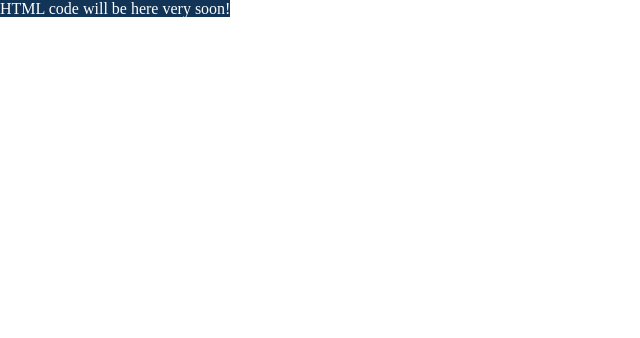
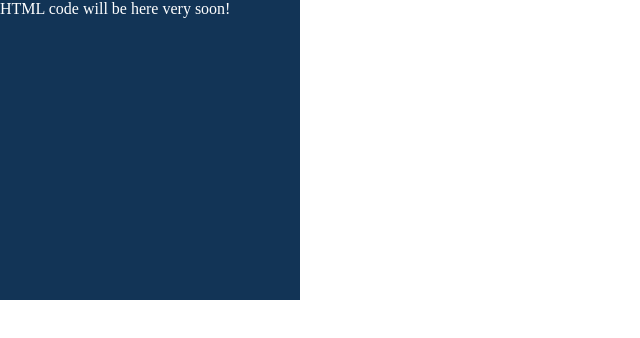
Before and after one commit to Aizushka/rsschool-cv, a plain HTML site: page index.html in a window 1280 px wide. Shown: the whole page, without its empty margins (0-640 px from the left). Drawn offline with Linux system fonts and the light colour scheme.

Commit message:
fix: typo in container block

```diff
--- a/index.html
+++ b/index.html
@@ -8,9 +8,8 @@
     <link rel="stylesheet" href="style.css">
 </head>
 <body>
-    <dv class="container">
+    <div class="container">
         <span>HTML code will be here very soon!</span>
-
-    </dv>
+    </div>
 </body>
 </html>
```
